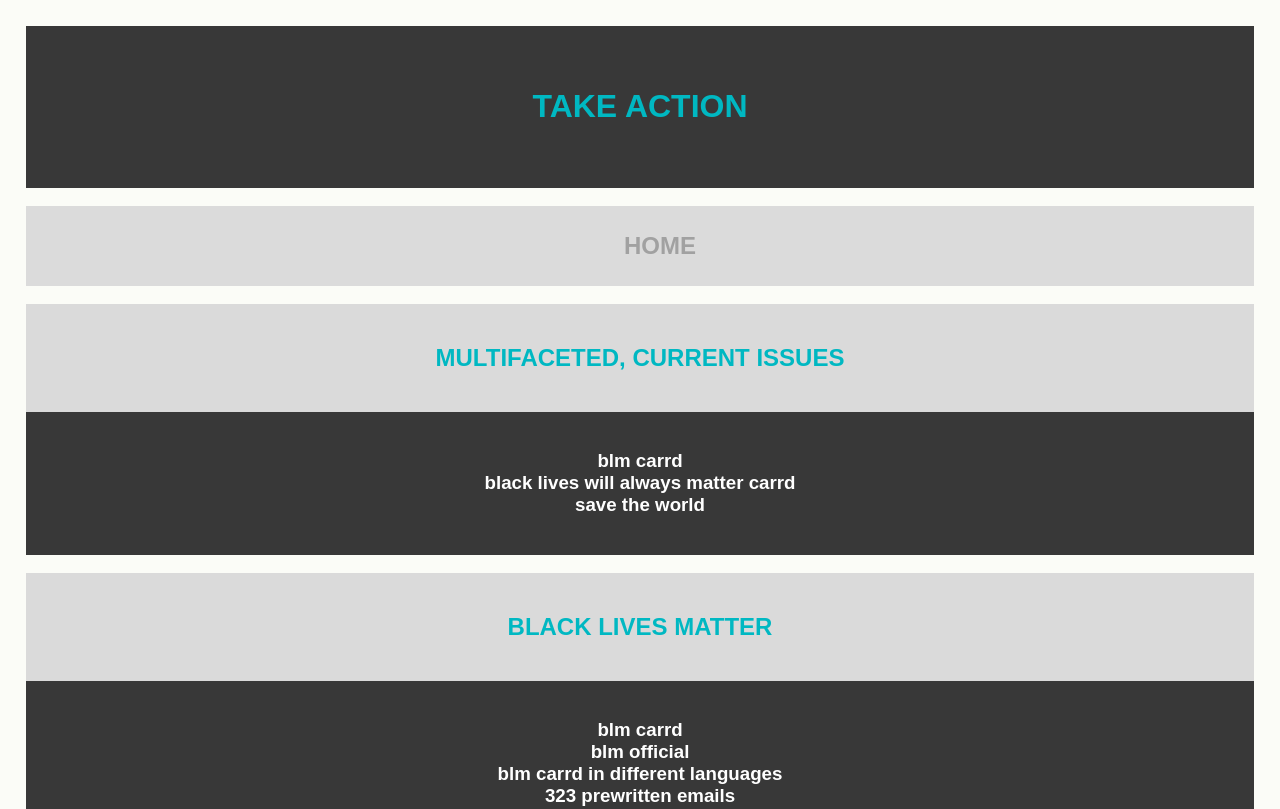
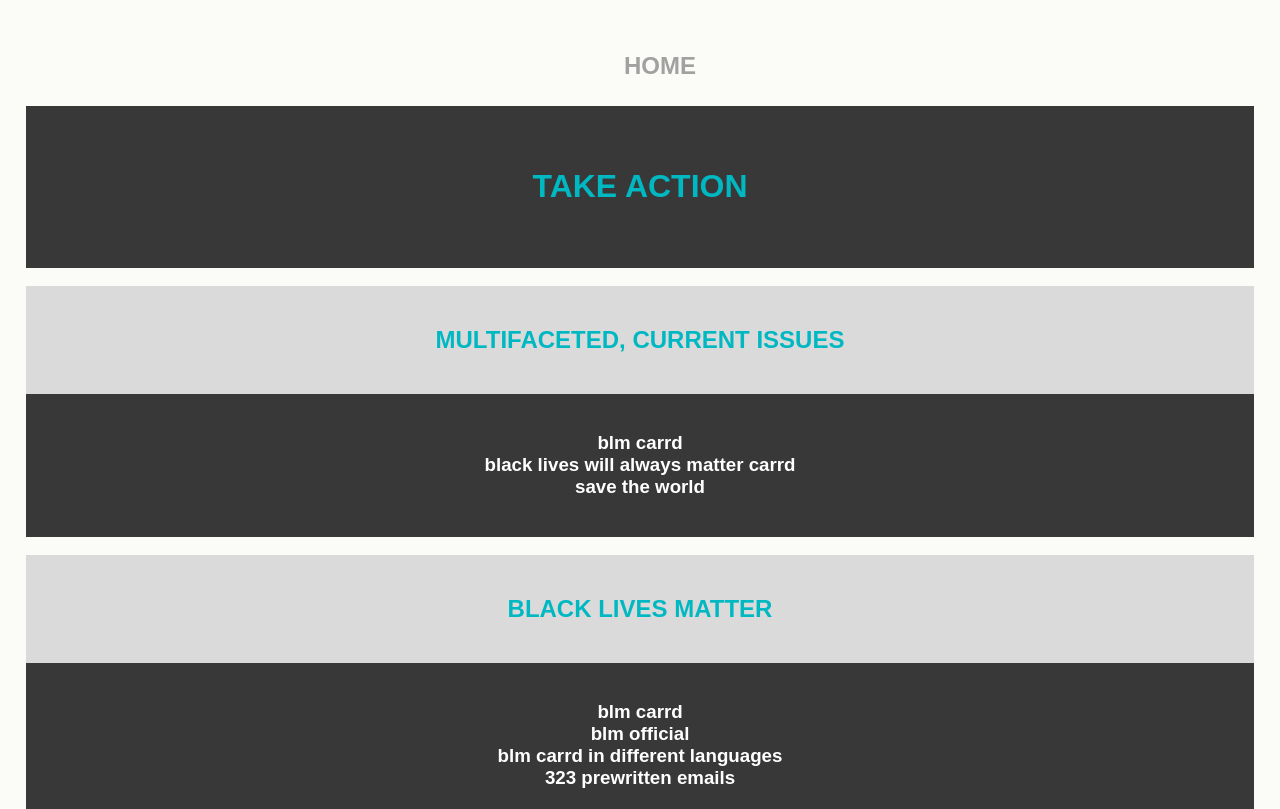
Before and after one commit to j-truo/resources, a plain HTML site: page act.html in a window 1280 px wide. Shown: the top 809 px of the page. Drawn offline with Linux system fonts and the light colour scheme.

Commit message:
Update act.html

```diff
--- a/act.html
+++ b/act.html
@@ -17,18 +17,8 @@
   <body>
     <center>
 
-
-      <div
-        style="background-color:#383838; text-align:middle; vertical-align: middle; padding:20px 60px;word-wrap: break-word;"
-      >
-        <h4>
-          TAKE ACTION
-        </h4>
-      </div>
-      <br />
-
-       <div
-        style="background-color:#dbdbdb; text-align:middle; vertical-align: middle; padding:10px 60px;"
+<div
+        style="background-color:#fbfcf7; text-align:middle; vertical-align: middle; padding:10px 60px;"
       >
         <nav>
           <ul>
@@ -42,7 +32,17 @@
           </ul>
         </nav>
       </div>
+      <div
+        style="background-color:#383838; text-align:middle; vertical-align: middle; padding:20px 60px;word-wrap: break-word;"
+      >
+        <h4>
+          TAKE ACTION
+        </h4>
+      </div>
       <br />
+
+
+
       <div
         style="background-color:#DADADA; text-align:middle; vertical-align: middle; padding:20px 60px;"
       >
```
